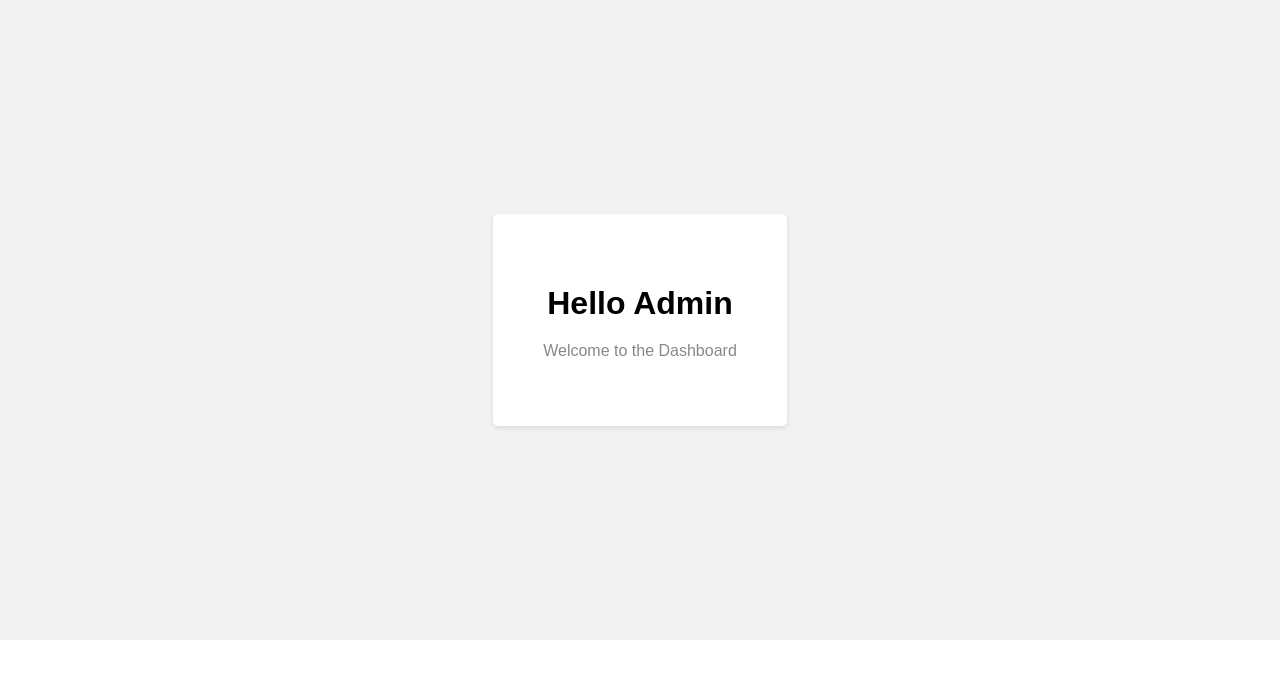
After one commit to Ankit-Ghosh/Blog_App, a PHP site: page /blogapp/admin/dashboard.php in a window 1280 px wide. The commit adds this page. Shown: the top 679 px of the page. Run offline with PHP 8.4, Linux system fonts and the light colour scheme; some libraries are stand-ins or nearby versions.

Commit message:
third commit

```diff
--- a/app/pages/admin.php
+++ b/app/pages/admin.php
@@ -24,7 +24,6 @@
   else if ($section == 'posts') {
     require_once "../app/pages/admin/posts-controller.php";
   }
-
 
 
 ?>
--- /dev/null
+++ b/app/pages/admin/dashboard.php
@@ -0,0 +1,46 @@
+<!DOCTYPE html>
+<html>
+<head>
+    <title>Dashboard</title>
+    <style>
+        body {
+            font-family: Arial, sans-serif;
+            margin: 0;
+            padding: 0;
+        }
+
+        .dashboard {
+            display: flex;
+            justify-content: center;
+            align-items: center;
+            height: 80vh;
+            background-color: #f2f2f2;
+        }
+
+        .dashboard-content {
+            background-color: #fff;
+            padding: 50px;
+            border-radius: 5px;
+            box-shadow: 0 2px 5px rgba(0, 0, 0, 0.1);
+        }
+
+        h1 {
+            text-align: center;
+            margin-bottom: 20px;
+        }
+
+        p {
+            text-align: center;
+            color: #888;
+        }
+    </style>
+</head>
+<body>
+    <div class="dashboard">
+        <div class="dashboard-content">
+            <h1>Hello Admin</h1>
+            <p>Welcome to the Dashboard</p>
+        </div>
+    </div>
+</body>
+</html></head>
```
